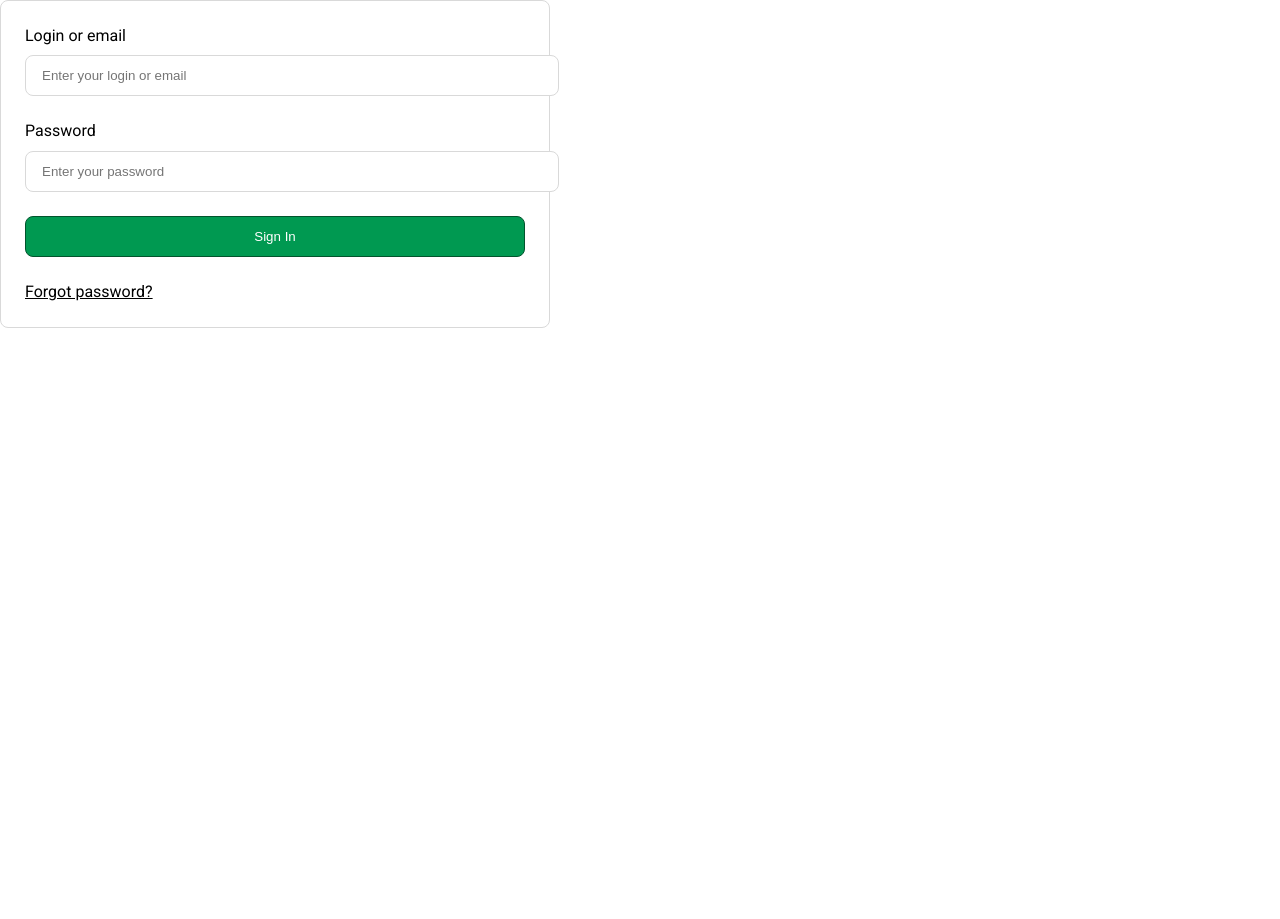
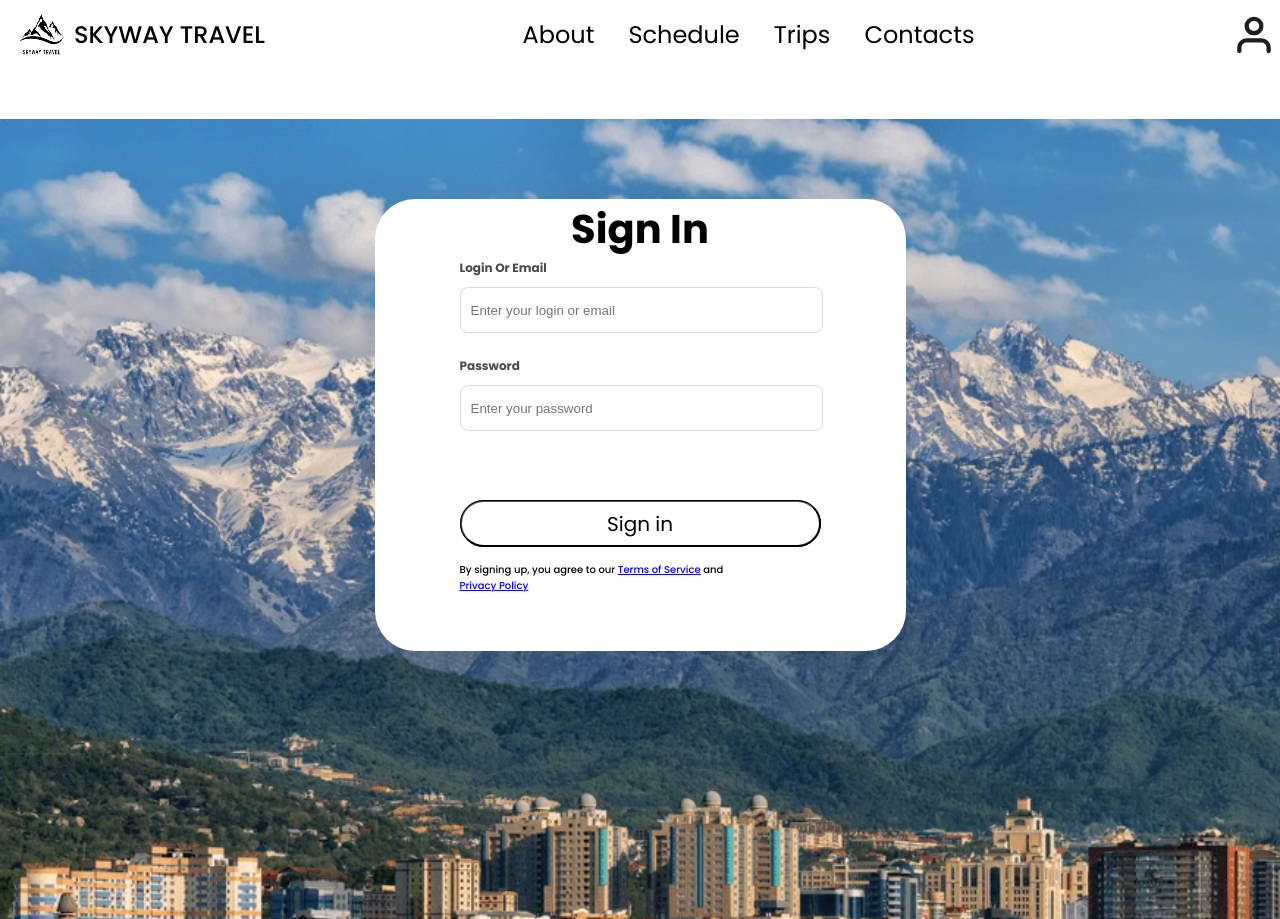
Before and after one commit to margulan-kalykul/skyway, an Angular app: page /sign-in in a window 1280 px wide. Before the commit the page ends 800 px from the top, so only its background shows below. Built offline with nearby package versions, Linux system fonts and the light colour scheme; a web font is replaced by a local one.

Commit message:
Remade sign-in

```diff
--- a/src/app/components/header/header.component.html
+++ b/src/app/components/header/header.component.html
@@ -23,6 +23,7 @@
                 <button mat-menu-item (click)="goToProfile()">Profile</button>
                 <button mat-menu-item (click)="goToFavorites()">Favorites</button>
                 <button mat-menu-item (click)="goToNotifications()">Notifications</button>
+                <button mat-menu-item (click)="logOut()">Log Out</button>
             </mat-menu>
         }
         @else {
--- a/src/app/components/header/header.component.ts
+++ b/src/app/components/header/header.component.ts
@@ -21,7 +21,7 @@ export class HeaderComponent implements OnInit {
   // isLoggedIn = false;
   @Input() userData: any;
 
-  constructor (private router: Router) {}
+  constructor (private router: Router, private authService: AuthService) {}
 
   ngOnInit(): void {
     // this.isLoggedIn = this.authService.isLoggedIn();
@@ -59,6 +59,11 @@ export class HeaderComponent implements OnInit {
     this.router.navigate(['/notifications']);
   }
 
+  logOut() {
+    this.authService.clearTokens();
+    this.userData = null;
+  }
+
   goToSignIn(): void {
     this.router.navigate(['/sign-in']);
   }
--- a/src/app/pages/authentication/authentication.component.html
+++ b/src/app/pages/authentication/authentication.component.html
@@ -10,6 +10,11 @@
     </div>
 
     <button class="link-button" style="margin-top: 45px;" (click)="goToRegisterByEmail()">
+      <img class="button-icon" [src]="imageNames.google" alt="">
+      <div class="button-text">Sign up with Google</div>
+    </button>
+
+    <button class="link-button" style="margin-top: 25px;" (click)="goToRegisterByEmail()">
         <img class="button-icon" [src]="imageNames.email" alt="">
         <div class="button-text">Sign up with email</div>
     </button>
--- a/src/app/pages/authentication/authentication.component.ts
+++ b/src/app/pages/authentication/authentication.component.ts
@@ -12,6 +12,7 @@ import { Router } from '@angular/router';
 export class AuthenticationComponent {
   imageNames = {
     email: "assets/images/email-white.svg",
+    google: "assets/images/google-icon.svg",
   };
   filePaths = {
     terms: "https://docs.google.com/document/d/1MomfzGKo3FumSV9ACjVe-Dm6o2RUhs_RLBBsVeojPIA/edit?usp=sharing",
--- a/src/app/pages/sign-in/sign-in.component.css
+++ b/src/app/pages/sign-in/sign-in.component.css
@@ -1,71 +1,95 @@
-/* :host {
-    display: contents;
-} */
+.page-container {
+  background-image: url("../../../assets/images/mountains-background.png");
+  background-size: cover;
+  background-repeat: no-repeat;
+  width: 100%;
+  height: 100%;
+}
 
-.login-form {
-  border-radius: 8px;
-  background-color: rgba(255, 255, 255, 1);
-  display: flex;
-  min-width: 320px;
-  max-width: 500px;
-  flex-direction: column;
-  padding: 24px;
-  font: var(--sds-typography-body-font-weight-regular) var(--sds-typography-body-size-medium) var(--sds-typography-body-font-family);
-  border: 1px solid rgba(217, 217, 217, 1);
+.form-container {
+  position: relative;
+  background-color: white;
+  height: 452px;
+  width: 361px;
+  justify-self: center;
+  border-radius: 40px;
+  top: 80px;
+  padding-left: 85px;
+  padding-right: 85px;
+}
+
+.title {
+  color: black;
+  text-align: center;
+  font-size: 40px;
+  font-family: Poppins, serif;
+  font-weight: 700;
+  margin: 0;
+  margin-top: 50px;
 }
 
 .form-field {
   display: flex;
-  width: 100%;
+  width: 361px;
   flex-direction: column;
   margin-bottom: 24px;
 }
 
 .form-label {
-  color: var(--sds-color-text-default-default);
-  line-height: 1.4;
-  margin-bottom: 8px;
+  color: rgba(34, 34, 34, 0.82);
+  font-size: 12px;
+  font-family: Poppins;
+  font-weight: 700;
+  text-transform: capitalize;
+  margin-bottom: 10px;
 }
 
 .form-input {
   border-radius: 8px;
   background-color: rgba(255, 255, 255, 1);
-  width: 100%;
-  padding: 12px 16px;
+  width: 349px;
+  height: 42px;
+  padding-left: 10px;
+  /* padding: 12px 16px; */
   color: var(--sds-color-text-default-tertiary);
-  line-height: 1;
   border: 1px solid #d9d9d9;
 }
 
-.button-container {
-  width: 100%;
-  margin-bottom: 24px;
+.link-button {
+  /* Button default css */
+  /* text-indent: 0px;
+  box-sizing: border-box;
+  margin: 0em;
+  padding-inline: 6px; */
+  align-items: center;
+  color: black;
+  background-color: white;
+  border-radius: 40px;
+  /* border: 1px black solid; */
+  outline: 1px black solid;
+  outline-offset: -1px;
+  width: 361px;
+  height: 47px;
+}
+.link-button:hover {
+  cursor: pointer;
+  background-color: rgb(201, 199, 199);
 }
 
-.submit-button {
-  align-self: stretch;
-  border-radius: 8px;
-  width: 100%;
-  background-color: rgba(0, 153, 81, 1);
-  color: white;
-  padding: 12px;
-  border: 1px solid rgba(2, 84, 45, 1);
-  cursor: pointer;
+.button-text {
+  color: black;
+  font-size: 20px;
+  font-family: Poppins;
+  font-weight: 400;
+  text-align: center;
 }
 
-.submit-button:disabled {
-  opacity: 0.7;
-  cursor: not-allowed;
+.agreement-text {
+  word-wrap: break-word;
+  color: black;
+  font-size: 10px;
+  font-family: Poppins;
+  font-weight: 500;
+  width: 278px;
+  margin-top: 15px;
 }
-
-.forgot-password-link {
-  text-decoration: underline;
-  color: var(--sds-color-text-default-default);
-  line-height: 1.4;
-  cursor: pointer;
-}
-
-.forgot-password-link:focus {
-  outline: 2px solid #000;
-  outline-offset: 2px;
-}
--- a/src/app/pages/sign-in/sign-in.component.html
+++ b/src/app/pages/sign-in/sign-in.component.html
@@ -1,14 +1,9 @@
-<form class="login-form" [formGroup]="loginForm" (ngSubmit)="onSubmit()" >
-    <!-- <div class="form-field">
-      <label class="form-label" for="emailInput">Email</label>
-      <input
-        id="emailInput"
-        class="form-input"
-        type="email"
-        aria-label="Email input field"
-        placeholder="Enter your email" /> -->
-       <!-- [attr.aria-invalid]="loginForm.get('email')?.invalid && loginForm.get('email')?.touched" -->
-    <!-- </div> -->
+<app-header></app-header>
+
+<div class="page-container">
+  <div class="form-container">
+      <h5 class="title">Sign In<br></h5>
+      <form [formGroup]="loginForm" (ngSubmit)="onSubmit()">
         <div class="form-field">
           <label class="form-label" for="loginInput">Login or email</label>
           <input
@@ -29,26 +24,18 @@
             type="password"
             aria-label="Password input field"
             placeholder="Enter your password"
-      /> <!-- [attr.aria-invalid]="loginForm.get('password')?.invalid && loginForm.get('password')?.touched" -->
+          >
         </div>
 
-    <div class="button-container">
-      <button
-        class="submit-button"
-        type="submit"
-        aria-label="Sign in button"
-      >
-        Sign In
+        <button class="link-button" style="margin-top: 45px;" type="submit">
+          <div class="button-text">Sign in</div>
         </button>
+
+        <div class="agreement-text">
+          By signing up, you agree to our
+          <a [href]="filePaths.terms" target="_blank" rel="noopener noreferrer">Terms of Service</a> and
+          <a [href]="filePaths.privacy" target="_blank" rel="noopener noreferrer">Privacy Policy</a>
         </div>
-
-    <a
-      href="/forgot-password"
-      class="forgot-password-link"
-      tabindex="0"
-      role="button"
-      aria-label="Forgot password link"
-    >
-      Forgot password?
-    </a>
     </form>
+  </div>
+</div>
--- a/src/app/pages/sign-in/sign-in.component.ts
+++ b/src/app/pages/sign-in/sign-in.component.ts
@@ -4,15 +4,20 @@ import { FormBuilder, FormControl, FormGroup, FormsModule, ReactiveFormsModule,
 import { UserCredentials } from '../../models/interfaces';
 import { AuthService } from '../../services/auth.service';
 import { Router } from '@angular/router';
+import { HeaderComponent } from "../../components/header/header.component";
 
 @Component({
   selector: 'app-sign-in',
   standalone: true,
-  imports: [ReactiveFormsModule, CommonModule],
+  imports: [ReactiveFormsModule, CommonModule, HeaderComponent],
   templateUrl: './sign-in.component.html',
   styleUrl: './sign-in.component.css'
 })
 export class SignInComponent {
+  filePaths = {
+    terms: "https://docs.google.com/document/d/1MomfzGKo3FumSV9ACjVe-Dm6o2RUhs_RLBBsVeojPIA/edit?usp=sharing",
+    privacy: "https://docs.google.com/document/d/1boK_WokBCDM2i4Lz-7gj1m12PUTQ5juAtVhck05PpNw/edit?usp=sharing",
+  };
   loginForm: FormGroup;
 
   constructor(private fb: FormBuilder, private authService: AuthService, private router: Router) {
--- a/src/app/services/auth.service.ts
+++ b/src/app/services/auth.service.ts
@@ -68,7 +68,9 @@ export class AuthService {
     return localStorage.getItem('jwtToken');
   }
 
-  clearToken(): void {
+  clearTokens(): void {
     localStorage.removeItem('jwtToken');
+    localStorage.removeItem('username');
+    localStorage.removeItem('userId');
   }
 }
```
Also changed, not shown: src/assets/images/google-icon.svg (added). Lines whose indentation alone changed are shown as unchanged.
